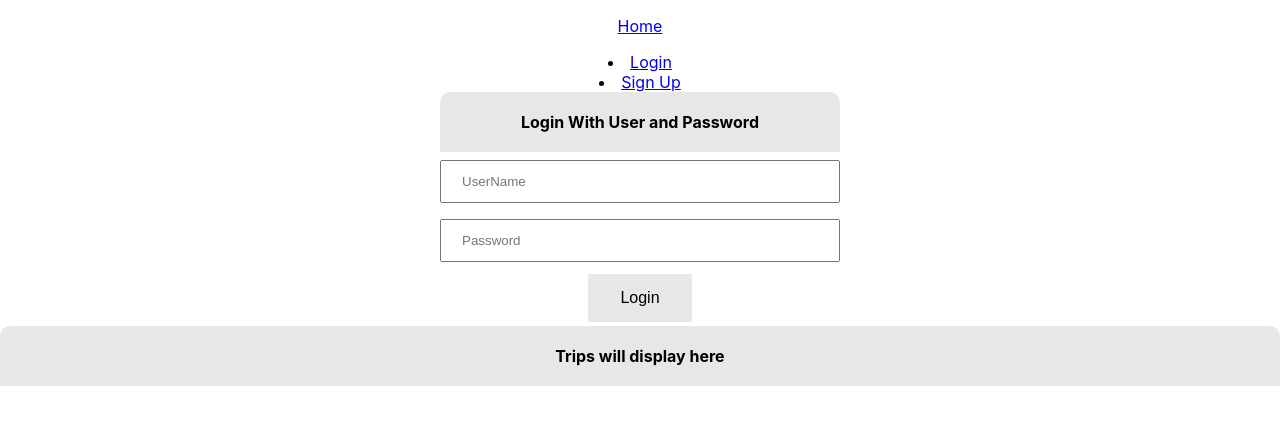
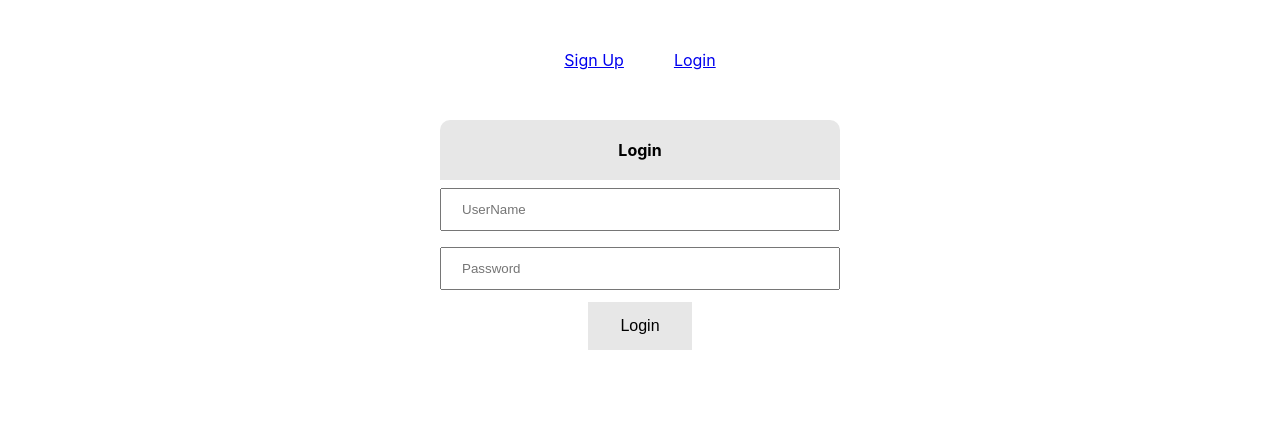
Before and after one commit to Guidr-2/Front-End, a React (Create React App) app in the folder guidr/: page /login in a window 1280 px wide. Shown: the top 424 px of the page. Built offline with nearby package versions, Linux system fonts and the light colour scheme.

Commit message:
Log in and routing working

```diff
--- a/guidr/src/App.css
+++ b/guidr/src/App.css
@@ -1,5 +1,13 @@
 .App {
   text-align: center;
+}
+
+nav {
+  padding: 50px;
+}
+
+nav a {
+  padding: 25px;
 }
 
 .App-logo {
--- a/guidr/src/App.js
+++ b/guidr/src/App.js
@@ -1,47 +1,51 @@
 import React from 'react';
 import './App.css';
+
+import { getToken } from './utils/axiosWithAuth';
 import Login from './components/Login';
 import SignUp from './components/SignUp';
 import Trips from './components/Trips';
 import { Route, Link } from 'react-router-dom';
+import ProtectedRoute from './utils/ProtectedRoute';
 
 function App() {
+
+  const signedIn = getToken();
+
   return (
+    <div className='App'>
+      <nav>
+        {!signedIn &&
+          <Link
+            to='/SignUp'>
+              Sign Up
+          </Link>}
 
-    <div className='App'>
-      <p>
-        <Link exact to='/'>
-          Home
-        </Link>
-      </p>
+        {!signedIn &&
+          <Link
+            to='/Login'>
+              Login
+          </Link>}
+      </nav>
 
-      <li>
-        <Link
-          to='/Login'>
-          Login
-        </Link>
-      </li>
 
-      <li>
-        <Link
-          to='/SignUp'>
-            Sign Up
-        </Link>
-      </li>
 
       <Route
-        path='/login'
+        exact path='/login'
         component={Login}
       >
       </Route>
 
       <Route
-        path='/SignUp'
+        exact path='/SignUp'
         component={SignUp}
       >
       </Route>
 
-      <Trips />
+      <ProtectedRoute
+        exact path='/Trips'
+        component={Trips}
+      />
 
     </div>
   );
--- a/guidr/src/components/Login.js
+++ b/guidr/src/components/Login.js
@@ -11,7 +11,7 @@ const Login = ({ values, errors, touched }) => {
   // console.log('Submitting', values.isSubmitting);
   return (
     <Form className='formBody'>
-      <h1> Login With User and Password </h1>
+      <h1> Login </h1>
       <Field
         className='input'
         type='text'
@@ -52,12 +52,13 @@ export default withFormik({
       .max(70, 'Too Long!')
       .required('Password is Required')
   }),
-  handleSubmit: (values, { setSubmitting, resetForm }) => {
+  handleSubmit: (values, { props, setSubmitting, resetForm }) => {
     axiosWithAuth()
       .post('auth/login', values)
       .then(response => {
         console.log('Data', response);
         localStorage.setItem('token', response.data.token)
+        props.history.push('/Trips')
       })
       .catch(err => console.log(err.response));
 
--- a/guidr/src/components/SignUp.js
+++ b/guidr/src/components/SignUp.js
@@ -8,7 +8,7 @@ import { withFormik, Form, Field } from 'formik';
 function SignUp({ values, errors, touched }) {
   return (
     <Form className='formBody'>
-      <h1> Sign Up to Procceed </h1>
+      <h1>Sign Up</h1>
       <Field
         className='input'
         type='text'
--- a/guidr/src/index.js
+++ b/guidr/src/index.js
@@ -2,7 +2,7 @@ import React from 'react';
 import ReactDOM from 'react-dom';
 import './index.css';
 import App from './App';
-import * as serviceWorker from './serviceWorker';
+// import * as serviceWorker from './serviceWorker';
 import { BrowserRouter as Router } from 'react-router-dom';
 
 ReactDOM.render(
@@ -15,4 +15,4 @@ ReactDOM.render(
 // If you want your app to work offline and load faster, you can change
 // unregister() to register() below. Note this comes with some pitfalls.
 // Learn more about service workers: https://bit.ly/CRA-PWA
-serviceWorker.unregister();
+// serviceWorker.unregister();
--- /dev/null
+++ b/guidr/src/utils/ProtectedRoute.js
@@ -0,0 +1,34 @@
+import React from "react"
+import { Route, Redirect } from "react-router-dom"
+
+function ProtectedRoute(props) {
+	// console.log(props);
+	// We are essentially duplicating "props" here,
+	// but excluding the value of "component".
+	const {
+		component: Component, // destructering the components that are passed through the ProtectedRoute from App.js
+		...rest	// rest holds all other valued other than the specific component above.
+	} = props
+
+	return (
+		// Since we can't have both a "component" and a "render" prop,
+		// use our copy of props without "component"
+		<Route {...rest} render={(renderProps) => {
+			// Use a render prop so our component is computed,
+			// allowing our token value to be set and deleted over time
+			if (localStorage.getItem("token")) {
+				// We are logged in, so render the component as normal
+				// Passing "renderProps" so "Component" has access to all
+				// the React Router stuff
+				return <Component {...renderProps} />
+			} else {
+				// We are not logged in, so redirect to the signin page
+				return <Redirect to="/signin" />
+			}
+		}} />
+	)
+}
+
+export default ProtectedRoute
+
+/* ProtectedRoute is a reuesable component will built as a component as it is above. */
--- a/guidr/src/utils/axiosWIthAuth.js
+++ b/guidr/src/utils/axiosWIthAuth.js
@@ -1,14 +1,14 @@
 import axios from "axios";
 
 export function getToken() {
-	return localStorage.getToken('token')
+	return localStorage.getItem('token')
 }
 
 export default function() {
 	return axios.create({
 		baseURL: 'https://guidr-2.herokuapp.com/api/',
-		// headers: {
-		// 	Authorization: getToken(),
-		// },
+		headers: {
+			Authorization: getToken(),
+		},
 	})
 }
```
